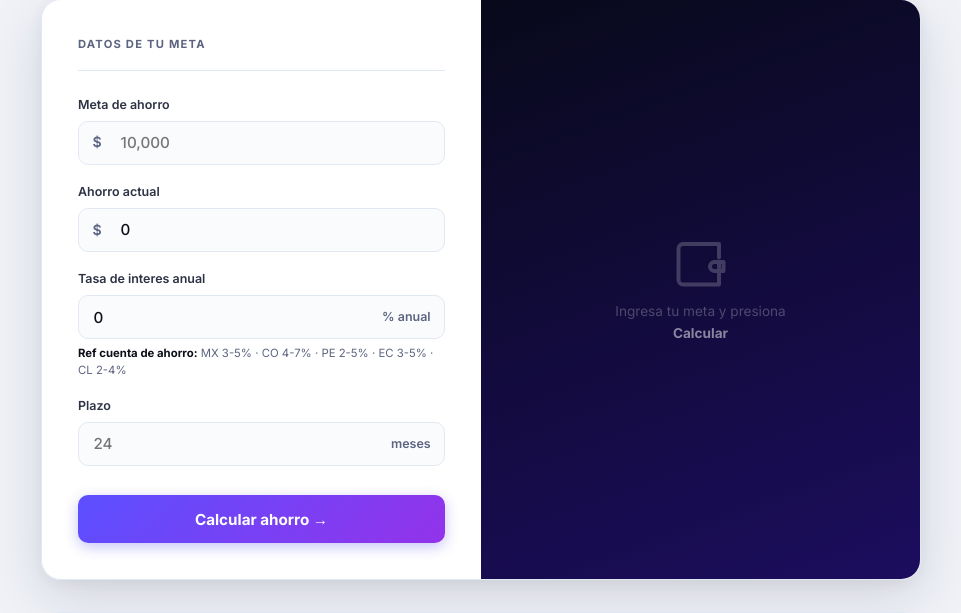
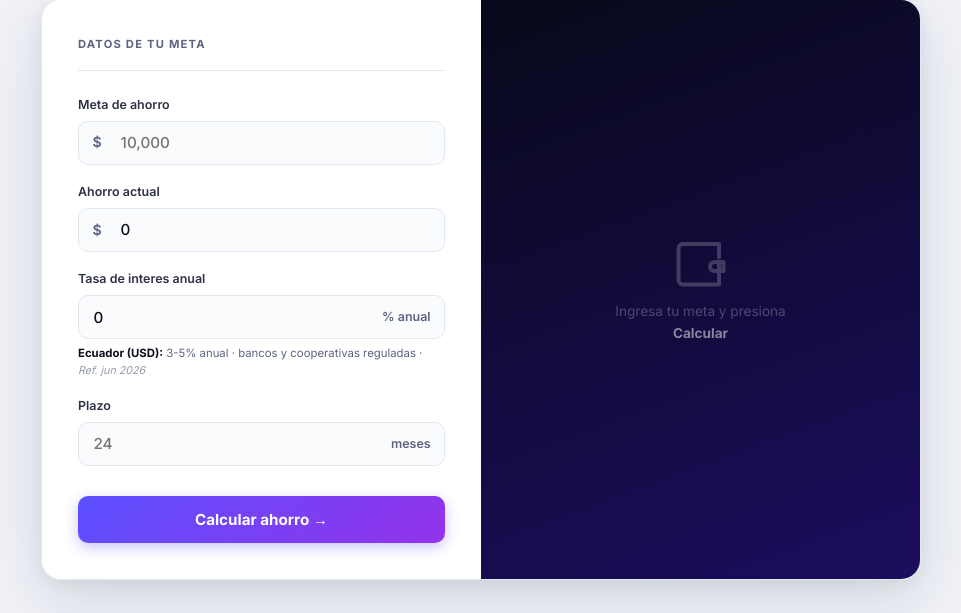
Before and after one commit to rgomezarroyo/midineroobedece, a Flask app: page /calculadora-ahorro in a window 1280 px wide. Shown: the part 251-864 px from the top of the page, without its empty margins (159-1120 px from the left). Run offline with Flask 3, Linux system fonts and the light colour scheme.

Commit message:
feat: tasas de referencia dinamicas por pais seleccionado
Cada tasa-hint muestra ahora solo la info del pais activo (USD/Ecuador,
MXN/Mexico, COP/Colombia, etc.) con fecha de referencia. Cambia al
vuelo cuando el usuario selecciona otra moneda en el picker.

Co-Authored-By: Claude Sonnet 4.6 <noreply@anthropic.com>

```diff
--- a/app/static/css/style.css
+++ b/app/static/css/style.css
@@ -1564,6 +1564,7 @@ main {
 /* ── TASA HINT ── */
 .tasa-hint { font-size: 0.71rem; color: var(--text-muted); margin-top: 0.35rem; line-height: 1.5; }
 .tasa-hint strong { color: var(--text); }
+.hint-date { font-style: italic; opacity: 0.65; font-size: 0.67rem; }
 
 /* ── SHARE BUTTON ── */
 .btn-share { width: 100%; margin-top: 1.1rem; padding: 0.7rem 1rem; background: #25D366; color: #fff; border: none; border-radius: 12px; font-size: 0.88rem; font-weight: 700; cursor: pointer; display: flex; align-items: center; justify-content: center; gap: 0.5rem; transition: background 0.15s; }
--- a/app/static/js/main.js
+++ b/app/static/js/main.js
@@ -22,10 +22,94 @@ function fmt(v) {
   });
 }
 
+// ── RATE HINTS ──
+var HINT_DATE = '· <em class="hint-date">Ref. jun 2026</em>';
+var RATE_HINTS = {
+  prestamos: {
+    USD: '<strong>Ecuador (USD):</strong> credito personal 16-24% anual · tasa maxima BCE',
+    MXN: '<strong>Mexico (MXN):</strong> credito personal 18-36% anual · segun banco y perfil',
+    COP: '<strong>Colombia (COP):</strong> credito consumo 20-32% anual · DTF + spread bancario',
+    PEN: '<strong>Peru (PEN):</strong> credito personal 15-28% anual · segun entidad',
+    ARS: '<strong>Argentina (ARS):</strong> credito personal 70-100%+ anual · tasa muy variable',
+    CLP: '<strong>Chile (CLP):</strong> credito consumo 12-20% anual · CAE referencial CMF',
+    BRL: '<strong>Brasil (BRL):</strong> credito pessoal 25-55% anual · juros variam por banco',
+    BOB: '<strong>Bolivia (BOB):</strong> credito personal 8-18% anual · sistema regulado BCB',
+  },
+  tarjeta: {
+    USD: '<strong>Ecuador (USD):</strong> max 17% anual · tasa maxima regulada por BCE',
+    MXN: '<strong>Mexico (MXN):</strong> 24-60% anual · TEA segun banco emisor',
+    COP: '<strong>Colombia (COP):</strong> 22-36% anual · tasa maxima legal establecida',
+    PEN: '<strong>Peru (PEN):</strong> 20-45% anual · TEA segun entidad financiera',
+    ARS: '<strong>Argentina (ARS):</strong> 50-80% anual · regulada por BCRA',
+    CLP: '<strong>Chile (CLP):</strong> 20-35% anual · tasa maxima convencional CMF',
+    BRL: '<strong>Brasil (BRL):</strong> 80-200%+ anual · rotativo muy caro, paga el total mensual',
+    BOB: '<strong>Bolivia (BOB):</strong> 15-25% anual · credito revolvente regulado BCB',
+  },
+  ahorro: {
+    USD: '<strong>Ecuador (USD):</strong> 3-5% anual · bancos y cooperativas reguladas',
+    MXN: '<strong>Mexico (MXN):</strong> 3-5% cuenta ahorro · hasta 10-12% en CETES',
+    COP: '<strong>Colombia (COP):</strong> 4-7% anual · cuenta de ahorros bancaria',
+    PEN: '<strong>Peru (PEN):</strong> 2-5% anual · cuenta de ahorros',
+    ARS: '<strong>Argentina (ARS):</strong> 50-80% anual nominal · busca tasa mayor a la inflacion',
+    CLP: '<strong>Chile (CLP):</strong> 2-4% anual · cuenta de ahorro vista',
+    BRL: '<strong>Brasil (BRL):</strong> poupanca ~6% · CDB ~12-13% · rendimiento variable',
+    BOB: '<strong>Bolivia (BOB):</strong> 2-4% anual · caja de ahorros regulada',
+  },
+  interes: {
+    USD: '<strong>Ecuador (USD):</strong> plazo fijo 3-7% · fondos indexados ~10% hist.',
+    MXN: '<strong>Mexico (MXN):</strong> CETES 9-12% · fondos de inversion 8-13%',
+    COP: '<strong>Colombia (COP):</strong> CDT 9-13% · fondos mixtos 8-15%',
+    PEN: '<strong>Peru (PEN):</strong> depositos a plazo 4-8% · fondos mutuos 7-12%',
+    ARS: '<strong>Argentina (ARS):</strong> FCI 60-80%+ nominal · prioriza cobertura de inflacion',
+    CLP: '<strong>Chile (CLP):</strong> depositos a plazo 4-7% · fondos mutuos 6-11%',
+    BRL: '<strong>Brasil (BRL):</strong> CDI ~13% · fundos renda fixa 10-16%',
+    BOB: '<strong>Bolivia (BOB):</strong> depositos 3-6% · fondos de inversion 5-10%',
+  },
+  plazofijo: {
+    USD: '<strong>Ecuador (USD):</strong> 3-7% anual · tasa BCE regulada segun plazo',
+    MXN: '<strong>Mexico (MXN):</strong> 9-11% (CETES) · bancos y pagares 8-12%',
+    COP: '<strong>Colombia (COP):</strong> 9-13% anual · CDT bancario',
+    PEN: '<strong>Peru (PEN):</strong> 4-8% anual · deposito a plazo',
+    ARS: '<strong>Argentina (ARS):</strong> 70-100%+ nominal · plazo fijo UVA cubre inflacion',
+    CLP: '<strong>Chile (CLP):</strong> 4-7% anual · deposito a plazo',
+    BRL: '<strong>Brasil (BRL):</strong> 10-14% anual · CDB/LCI referenciado al CDI',
+    BOB: '<strong>Bolivia (BOB):</strong> 3-6% anual · DPF en sistema bancario',
+  },
+  inflacion: {
+    USD: '<strong>Ecuador (USD):</strong> 1-3% anual · economia dolarizada, inflacion baja',
+    MXN: '<strong>Mexico (MXN):</strong> 4-7% anual · meta Banxico 3%',
+    COP: '<strong>Colombia (COP):</strong> 6-9% anual · meta Banrep 3%',
+    PEN: '<strong>Peru (PEN):</strong> 3-6% anual · meta BCRP 2%',
+    ARS: '<strong>Argentina (ARS):</strong> 50%+ anual · inflacion muy alta, revisa dato actual',
+    CLP: '<strong>Chile (CLP):</strong> 4-6% anual · meta BCCh 3%',
+    BRL: '<strong>Brasil (BRL):</strong> 4-7% anual · meta Bacen 3%',
+    BOB: '<strong>Bolivia (BOB):</strong> 3-6% anual · meta BCB 3%',
+  },
+  jubilacion: {
+    USD: '<strong>Ecuador:</strong> conservador 4-6% · moderado 6-9% · agresivo 8-12%',
+    MXN: '<strong>Mexico (AFORE):</strong> conservador 5-8% · moderado 7-11% · agresivo 9-14%',
+    COP: '<strong>Colombia (AFP):</strong> conservador 5-8% · moderado 7-11% · agresivo 9-14%',
+    PEN: '<strong>Peru (AFP):</strong> conservador 4-7% · moderado 6-10% · agresivo 8-13%',
+    ARS: '<strong>Argentina:</strong> fondos ARS ajustar por inflacion · evalua cobertura en USD',
+    CLP: '<strong>Chile (AFP):</strong> fondo E 3-5% · fondo C 5-8% · fondo A 7-12%',
+    BRL: '<strong>Brasil (PGBL/VGBL):</strong> conservador 8-10% · moderado 10-14% · agresivo 12-18%',
+    BOB: '<strong>Bolivia:</strong> conservador 4-6% · moderado 5-8% · instrumentos limitados',
+  },
+};
+
+function updateRateHints(code) {
+  document.querySelectorAll('.tasa-hint[data-hint]').forEach(function(el) {
+    var type = el.dataset.hint;
+    var hints = RATE_HINTS[type];
+    if (hints && hints[code]) el.innerHTML = hints[code] + ' ' + HINT_DATE;
+  });
+}
+
 function changeCurrency(code) {
   localStorage.setItem('mdo_cur', code);
   const sym = MDO_CURRENCIES[code].symbol;
   document.querySelectorAll('.cur-sym').forEach(el => el.textContent = sym);
+  updateRateHints(code);
   const page = document.querySelector('[data-recalc]');
   if (page) {
     const fn = page.dataset.recalc;
@@ -93,6 +177,7 @@ document.addEventListener('DOMContentLoaded', function () {
   }
   var sym = MDO_CURRENCIES[saved].symbol;
   document.querySelectorAll('.cur-sym').forEach(function(el) { el.textContent = sym; });
+  updateRateHints(saved);
 });
 
 // ── SHARE WHATSAPP ──
--- a/app/templates/calculadora_ahorro.html
+++ b/app/templates/calculadora_ahorro.html
@@ -88,7 +88,7 @@
                     <input type="number" id="tasa_ahorro" class="with-suf" placeholder="5" min="0" step="0.1" value="0">
                     <span class="input-suf">% anual</span>
                 </div>
-                <p class="tasa-hint"><strong>Ref cuenta de ahorro:</strong> MX 3-5% · CO 4-7% · PE 2-5% · EC 3-5% · CL 2-4%</p>
+                <p class="tasa-hint" data-hint="ahorro"><strong>Ref cuenta de ahorro:</strong> MX 3-5% · CO 4-7% · PE 2-5% · EC 3-5% · CL 2-4%</p>
             </div>
             <div class="campo">
                 <label for="plazo_ahorro">Plazo</label>
--- a/app/templates/calculadora_inflacion.html
+++ b/app/templates/calculadora_inflacion.html
@@ -81,7 +81,7 @@
                     <input type="number" id="tasa-inf" class="with-suf" placeholder="5" min="0" step="0.1">
                     <span class="input-suf">% anual</span>
                 </div>
-                <p class="tasa-hint"><strong>Ref inflacion 2025:</strong> EC 2-4% · CL 4-6% · PE 3-6% · MX 4-7% · CO 6-9% · AR 50%+</p>
+                <p class="tasa-hint" data-hint="inflacion"><strong>Ref inflacion 2025:</strong> EC 2-4% · CL 4-6% · PE 3-6% · MX 4-7% · CO 6-9% · AR 50%+</p>
             </div>
             <div class="campo">
                 <label for="anos-inf">Periodo de tiempo</label>
--- a/app/templates/calculadora_interes.html
+++ b/app/templates/calculadora_interes.html
@@ -88,7 +88,7 @@
                     <input type="number" id="tasa-ic" class="with-suf" placeholder="8" min="0" step="0.1">
                     <span class="input-suf">% anual</span>
                 </div>
-                <p class="tasa-hint"><strong>Ref inversion:</strong> plazo fijo 3-13% · fondos indexados ~10% hist. · CETES/TES 9-12%</p>
+                <p class="tasa-hint" data-hint="interes"><strong>Ref inversion:</strong> plazo fijo 3-13% · fondos indexados ~10% hist. · CETES/TES 9-12%</p>
             </div>
             <div class="campo">
                 <label for="anos">Anos de inversion</label>
--- a/app/templates/calculadora_jubilacion.html
+++ b/app/templates/calculadora_jubilacion.html
@@ -102,7 +102,7 @@
                     <input type="number" id="tasa-jub" class="with-suf" placeholder="7" min="0" step="0.1">
                     <span class="input-suf">% anual</span>
                 </div>
-                <p class="tasa-hint"><strong>Ref rendimiento:</strong> conservador 4-6% · moderado 6-9% · agresivo/indexado 8-12%</p>
+                <p class="tasa-hint" data-hint="jubilacion"><strong>Ref rendimiento:</strong> conservador 4-6% · moderado 6-9% · agresivo/indexado 8-12%</p>
             </div>
 
             <button class="btn-calcular" onclick="calcularJubilacion()">Calcular plan →</button>
--- a/app/templates/calculadora_plazo_fijo.html
+++ b/app/templates/calculadora_plazo_fijo.html
@@ -81,7 +81,7 @@
                     <input type="number" id="tasa-pf" class="with-suf" placeholder="6.5" min="0" step="0.01">
                     <span class="input-suf">% anual</span>
                 </div>
-                <p class="tasa-hint"><strong>Ref plazo fijo 2025:</strong> EC 3-7% · CL 4-7% · PE 4-8% · MX 9-11% (CETES) · CO 9-13% (CDT)</p>
+                <p class="tasa-hint" data-hint="plazofijo"><strong>Ref plazo fijo 2025:</strong> EC 3-7% · CL 4-7% · PE 4-8% · MX 9-11% (CETES) · CO 9-13% (CDT)</p>
             </div>
             <div class="campo">
                 <label for="plazo-pf">Plazo del deposito</label>
--- a/app/templates/calculadora_prestamos.html
+++ b/app/templates/calculadora_prestamos.html
@@ -81,7 +81,7 @@
                     <input type="number" id="tasa" class="with-suf" placeholder="12" min="0" step="0.1">
                     <span class="input-suf">% anual</span>
                 </div>
-                <p class="tasa-hint"><strong>Ref credito personal:</strong> MX 18-36% · CO 20-32% · PE 15-28% · EC 16-24% · CL 12-20%</p>
+                <p class="tasa-hint" data-hint="prestamos"><strong>Ref credito personal:</strong> MX 18-36% · CO 20-32% · PE 15-28% · EC 16-24% · CL 12-20%</p>
             </div>
             <div class="campo">
                 <label for="plazo">Plazo</label>
--- a/app/templates/calculadora_tarjeta.html
+++ b/app/templates/calculadora_tarjeta.html
@@ -81,7 +81,7 @@
                     <input type="number" id="tasa-tc" class="with-suf" placeholder="24" min="0" step="0.1">
                     <span class="input-suf">% anual</span>
                 </div>
-                <p class="tasa-hint"><strong>Ref tarjeta de credito:</strong> MX 24-60% · CO 22-36% · PE 20-40% · EC max 17% · CL 20-35%</p>
+                <p class="tasa-hint" data-hint="tarjeta"><strong>Ref tarjeta de credito:</strong> MX 24-60% · CO 22-36% · PE 20-40% · EC max 17% · CL 20-35%</p>
             </div>
             <div class="campo">
                 <label for="pago-tc">Pago mensual que haras</label>
```
